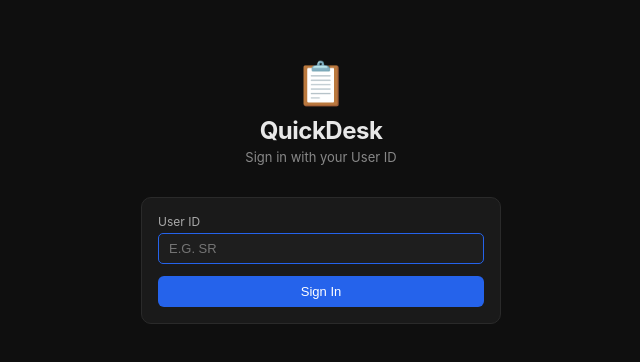
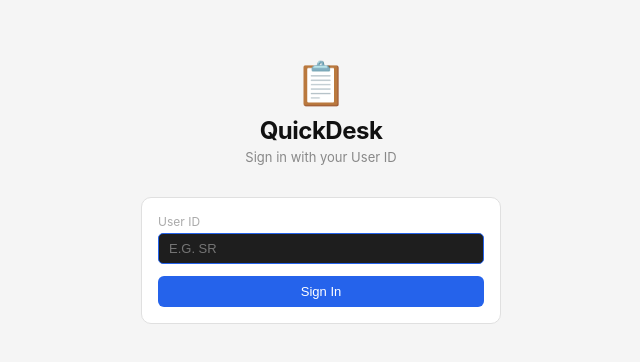
Before and after one commit to srhosieryplus-jpg/quickdesk-web-app, a Next.js app: page / in a window 1280 px wide. Shown: the part 210-572 px from the top of the page, without its empty margins (319-959 px from the left). Built offline with nearby package versions, Linux system fonts and the light colour scheme; no server answers.

Commit message:
Update globals.css

```diff
--- a/app/globals.css
+++ b/app/globals.css
@@ -2,8 +2,8 @@
 
 body {
   font-family: -apple-system, BlinkMacSystemFont, 'Segoe UI', sans-serif;
-  background: #0f0f0f;
-  color: #e8e8e8;
+  background: #f5f5f5;
+  color: #111;
   font-size: 14px;
 }
 
@@ -41,8 +41,8 @@ input, select, textarea {
 input:focus, select:focus, textarea:focus { border-color: #2563eb; }
 
 .card {
-  background: #1a1a1a;
-  border: 1px solid #2a2a2a;
+  background: #ffffff;
+  border: 1px solid #e0e0e0;
   border-radius: 10px;
   padding: 16px;
 }
```
